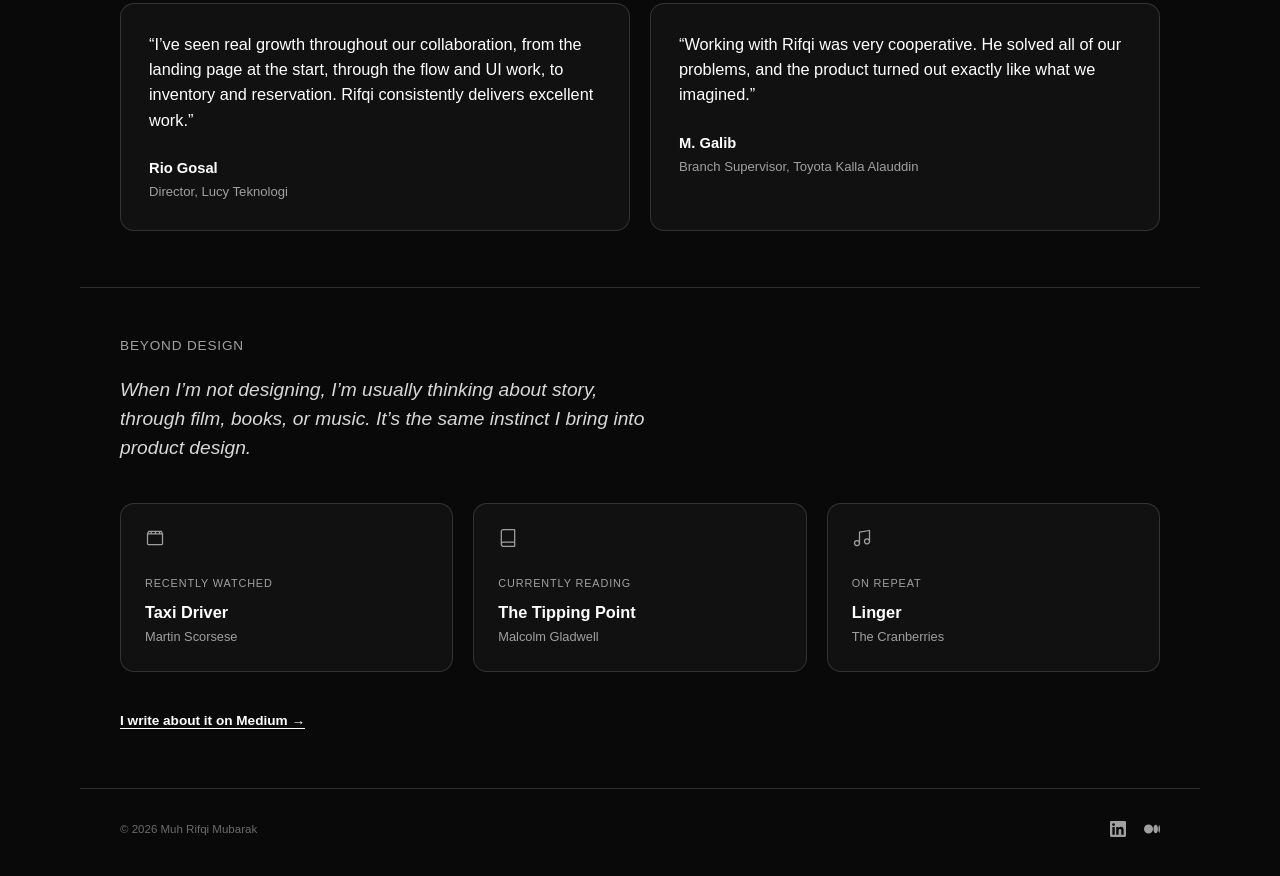
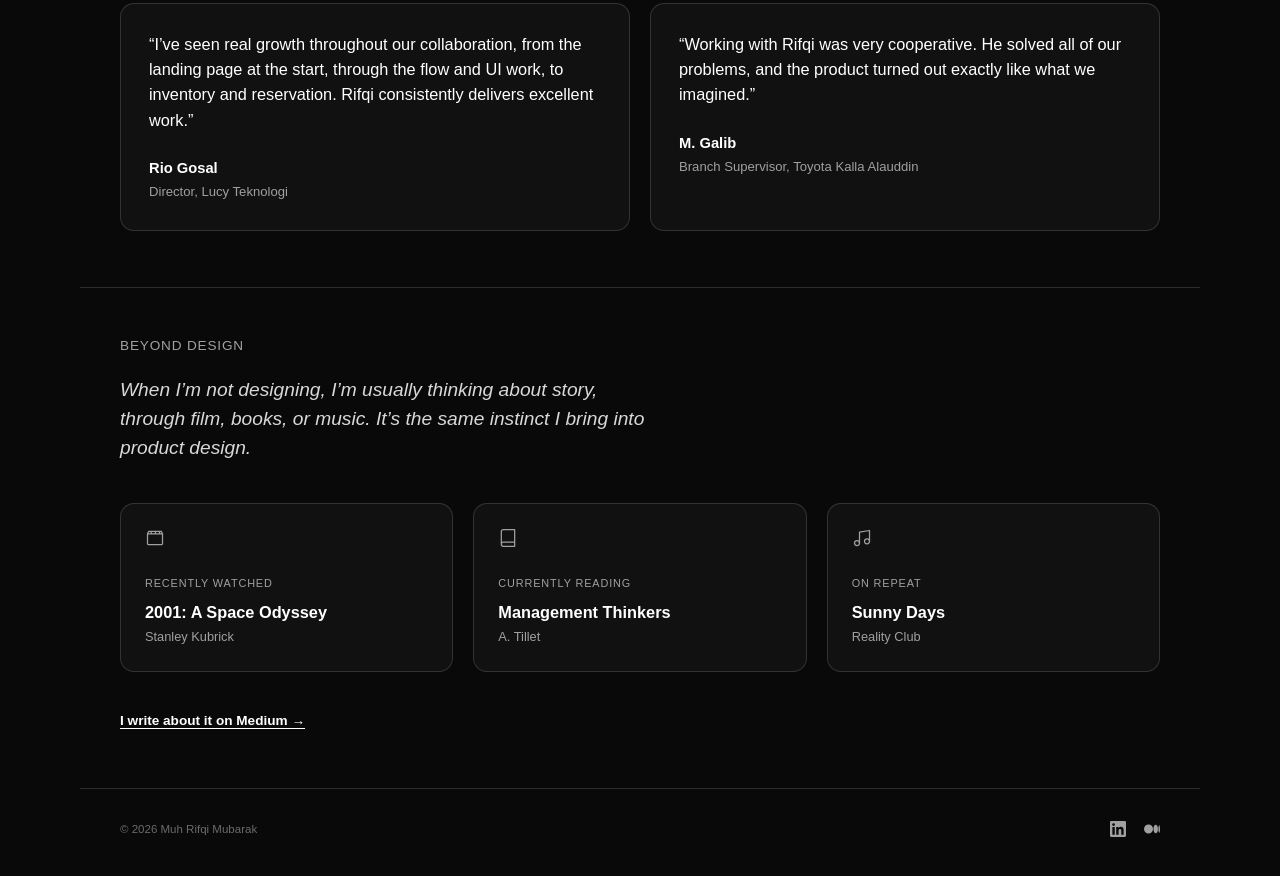
Before and after one commit to mrifqimubarakuix-web/rifqiuix-portfolio, a plain HTML site: page index.html in a window 1280 px wide. Shown: the part 4116-4992 px from the top of the page. Drawn offline with Linux system fonts and the light colour scheme; a web font is replaced by a local one.

Commit message:
Update Beyond design picks and link each card to its profile
- Recently Watched: 2001: A Space Odyssey (Stanley Kubrick) -> Letterboxd
- Currently Reading: Management Thinkers (A. Tillet) -> Goodreads
- On Repeat: Sunny Days (Reality Club) -> Spotify
- Cards are now links (new tab) with a subtle hover lift
- Static fallback for the projects stat bumped from 8 to 17 (the live
  value is still computed from the Selected Work grid by main.js)

Co-Authored-By: Claude Opus 5.5 <noreply@anthropic.com>

```diff
--- a/assets/css/style.css
+++ b/assets/css/style.css
@@ -854,10 +854,17 @@ body.menu-open .menu-panel {
 }
 
 .beyond-item {
+  display: block;
   background: var(--bg-soft);
   border: 1px solid var(--line);
   border-radius: var(--radius);
   padding: 1.5rem;
+  transition: border-color 0.15s ease, transform 0.15s ease;
+}
+
+a.beyond-item:hover {
+  border-color: rgba(255, 255, 255, 0.35);
+  transform: translateY(-2px);
 }
 
 .beyond-icon {
--- a/index.html
+++ b/index.html
@@ -71,7 +71,7 @@
         <div class="stat-label">Experience</div>
       </div>
       <div class="stat-item">
-        <div class="stat-number"><span id="stat-projects-count">8</span> Projects</div>
+        <div class="stat-number"><span id="stat-projects-count">17</span> Projects</div>
         <div class="stat-label">Delivered</div>
       </div>
       <div class="stat-item">
@@ -249,24 +249,24 @@
       <h2 class="beyond-kicker">Beyond design</h2>
       <p class="beyond-intro">When I&rsquo;m not designing, I&rsquo;m usually thinking about story, through film, books, or music. It&rsquo;s the same instinct I bring into product design.</p>
       <div class="beyond-grid">
-        <div class="beyond-item">
+        <a class="beyond-item" href="https://letterboxd.com/Rifqi_M/" target="_blank" rel="noopener noreferrer" aria-label="Recently Watched on Letterboxd">
           <svg class="beyond-icon" viewBox="0 0 24 24" fill="none" stroke="currentColor" stroke-width="1.5" stroke-linecap="round" stroke-linejoin="round" xmlns="http://www.w3.org/2000/svg"><path d="M3 7l1.5-3h15L21 7M3 7v12a1 1 0 0 0 1 1h16a1 1 0 0 0 1-1V7M3 7h18M7 4l1 3M12 4l1 3M17 4l1 3"/></svg>
           <div class="beyond-label">Recently Watched</div>
-          <div class="beyond-title">Taxi Driver</div>
-          <div class="beyond-subtitle">Martin Scorsese</div>
-        </div>
-        <div class="beyond-item">
+          <div class="beyond-title">2001: A Space Odyssey</div>
+          <div class="beyond-subtitle">Stanley Kubrick</div>
+        </a>
+        <a class="beyond-item" href="https://www.goodreads.com/user/show/196256898-muhammad-rifqi-mubarak" target="_blank" rel="noopener noreferrer" aria-label="Currently Reading on Goodreads">
           <svg class="beyond-icon" viewBox="0 0 24 24" fill="none" stroke="currentColor" stroke-width="1.5" stroke-linecap="round" stroke-linejoin="round" xmlns="http://www.w3.org/2000/svg"><path d="M4 19.5A2.5 2.5 0 0 1 6.5 17H20M4 4.5A2.5 2.5 0 0 1 6.5 2H20v20H6.5A2.5 2.5 0 0 1 4 19.5v-15z"/></svg>
           <div class="beyond-label">Currently Reading</div>
-          <div class="beyond-title">The Tipping Point</div>
-          <div class="beyond-subtitle">Malcolm Gladwell</div>
-        </div>
-        <div class="beyond-item">
+          <div class="beyond-title">Management Thinkers</div>
+          <div class="beyond-subtitle">A. Tillet</div>
+        </a>
+        <a class="beyond-item" href="https://open.spotify.com/user/ztmcrctr2j7zh7nhqa28hjo87" target="_blank" rel="noopener noreferrer" aria-label="On Repeat on Spotify">
           <svg class="beyond-icon" viewBox="0 0 24 24" fill="none" stroke="currentColor" stroke-width="1.5" stroke-linecap="round" stroke-linejoin="round" xmlns="http://www.w3.org/2000/svg"><path d="M9 18V5l12-2v13"/><circle cx="6" cy="18" r="3"/><circle cx="18" cy="16" r="3"/></svg>
           <div class="beyond-label">On Repeat</div>
-          <div class="beyond-title">Linger</div>
-          <div class="beyond-subtitle">The Cranberries</div>
-        </div>
+          <div class="beyond-title">Sunny Days</div>
+          <div class="beyond-subtitle">Reality Club</div>
+        </a>
       </div>
       <a class="beyond-link" href="https://medium.com/@rifqi.uix" target="_blank" rel="noopener noreferrer">I write about it on Medium &rarr;</a>
     </section>
```
